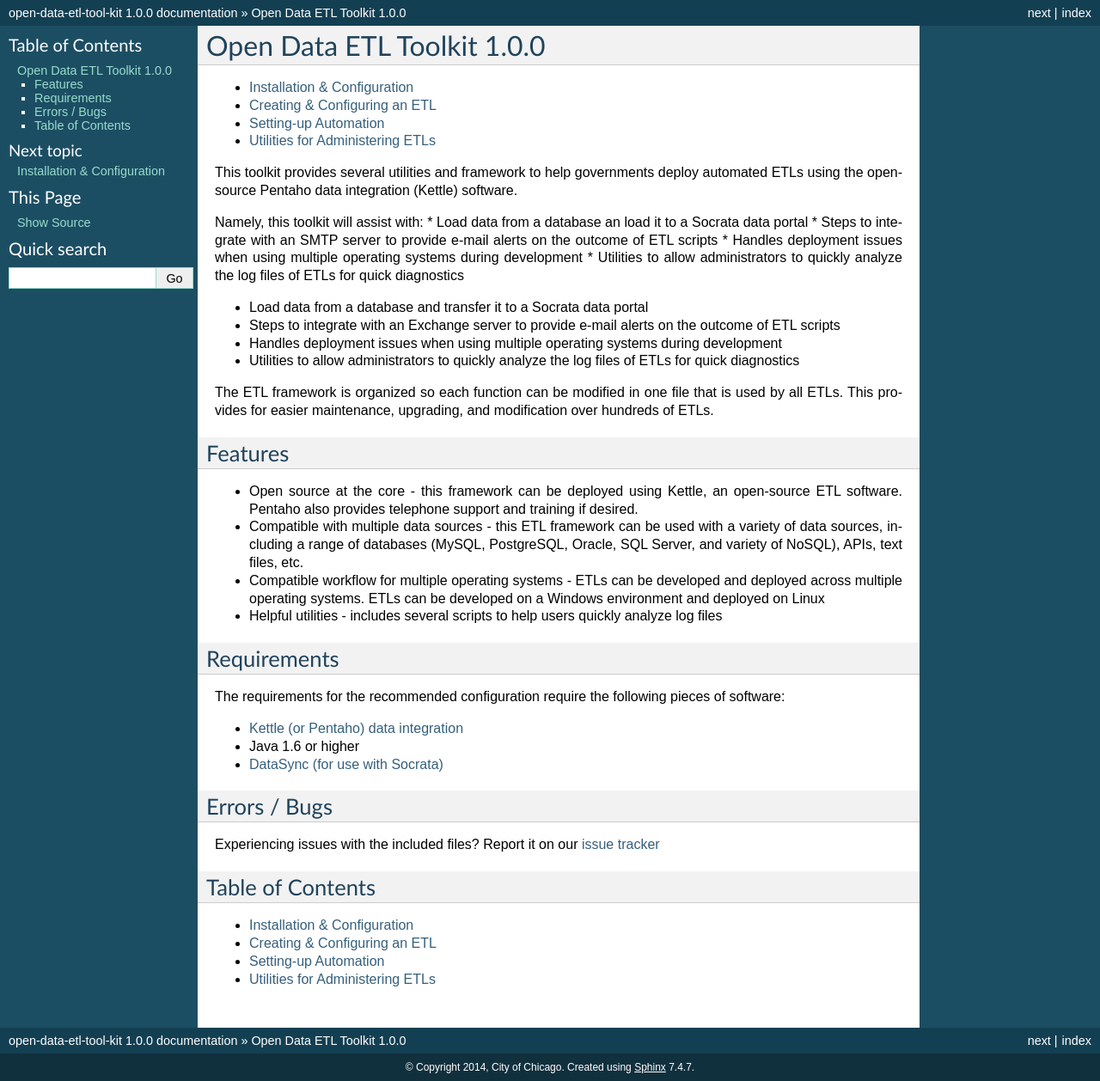
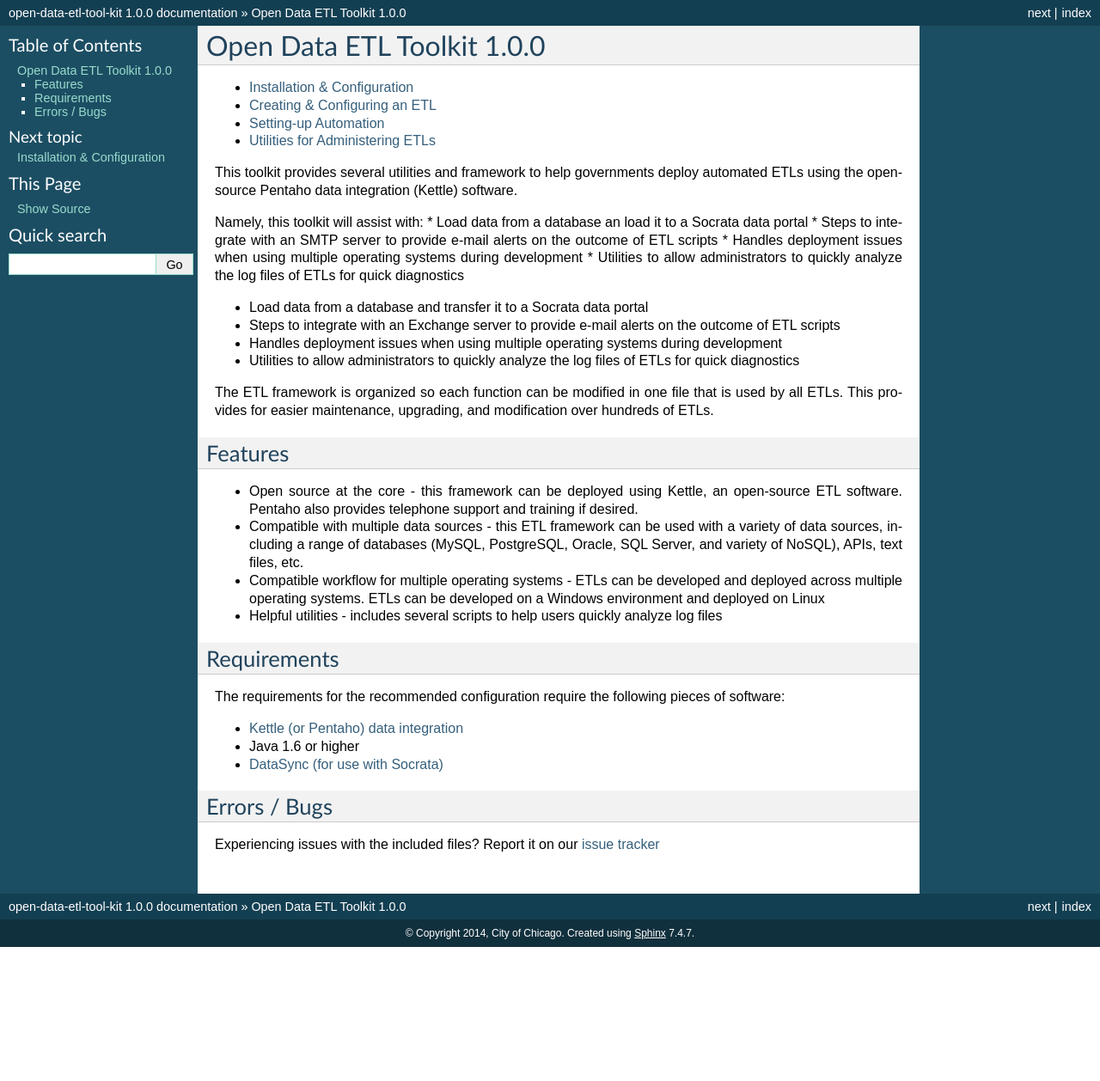
Before and after one commit to Chicago/open-data-etl-utility-kit, a Sphinx documentation site: the page built from docs/index.rst, in a window 1280 px wide. Shown: the whole page at 86% size. Built offline with Sphinx 7.4.7, drawn with Linux system fonts in a browser that asks for light colours; after the commit the page ends 1102 px from its top, so only the background shows below that.

Commit message:
Closes #19

```diff
--- a/docs/index.rst
+++ b/docs/index.rst
@@ -62,13 +62,3 @@
 Experiencing issues with the included files? Report it on our `issue
 tracker
 <https://github.com/Chicago/open-data-etl-utility-kit/issues>`__
-
-Table of Contents
-=================
-.. toctree::
-   :maxdepth: 1
-
-   installation-configuration
-   creating-configuring-ETL
-   setting-up-automation
-   utilities-for-administering-etls
```
